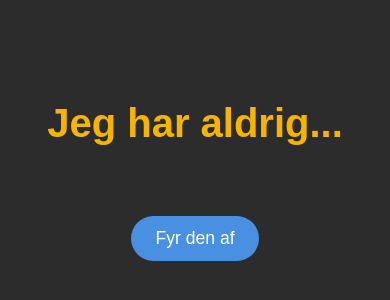
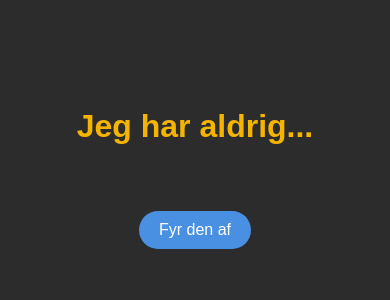
Before and after one commit to Munkeflunke/Drukspil, a plain HTML site: page index.html in a window 390 px wide. Shown: the part 254-554 px from the top of the page. Drawn offline with Linux system fonts and the light colour scheme.

Commit message:
smartphone brugervenlighed

```diff
--- a/style.css
+++ b/style.css
@@ -59,3 +59,18 @@ button:active {
     color: #f4b400; /* Skifter til guld for at fremhæve resultatet */
     transition: color 0.3s ease-in-out;
 }
+
+@media (max-width: 480px) {
+    h1 {
+        font-size: 2em;
+    }
+
+    #result {
+        font-size: 1.2em;
+    }
+
+    button {
+        padding: 10px 20px;
+        font-size: 1em;
+    }
+}
```
